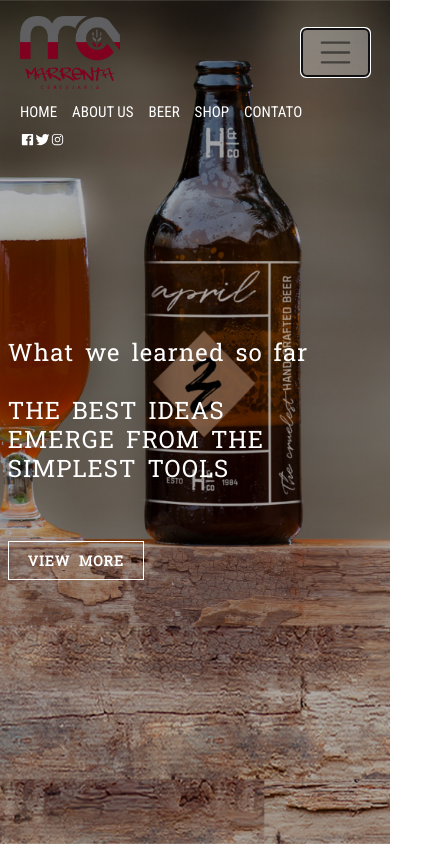
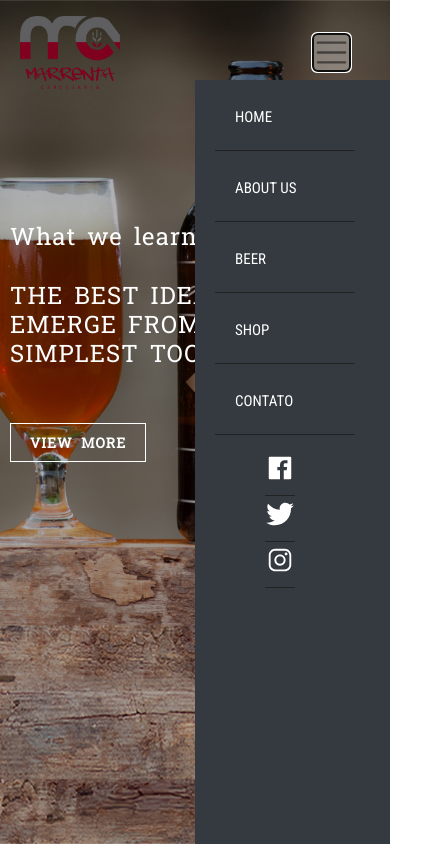
Before and after one commit to RobsonMattos/marrenta, a website: page marrenta_versao2/index.html in a window 390 px wide. Both pictures are taken after a click on the button 335 px from the left and 52 px from the top of the page. Shown: the top 844 px of the page, 425 px wide, since content can reach past the window. Drawn offline with nearby package versions, Linux system fonts and the light colour scheme.

Commit message:
mudanças de responsividade

```diff
--- a/marrenta_versao2/css/queries.css
+++ b/marrenta_versao2/css/queries.css
@@ -10,14 +10,70 @@
     .nav-link {
         display: contents;
     }
+
+    .item-menu-header {
+        padding-top: 10%;
+        padding-bottom: 10%;
+    }
+
     .text-box {
-        left: 2%;
-        top: 40%;
+        /* left: 2%;
+        top: 40%; */
+        position: inherit;
+        margin-left: 10px;
+        margin-top: 30%;
     }
 
     .text-box .heading-priary-main {
         font-size: 90%;
         margin-top: 30px;
+    }
+
+    .offcanvas-collapse {
+        position: fixed;
+        top: 80px;
+        bottom: 0;
+        left: 100%;
+        /* right: 100%; */
+        width: 50%;
+        height: 100%;
+        padding-right: 1rem;
+        padding-left: 1rem;
+        overflow-y: auto;
+        visibility: hidden;
+        background-color: #343a40;
+        transition-timing-function: ease-in-out;
+        transition-duration: .3s;
+        transition-property: left, visibility;
+        /* transition-property: right, visibility; */
+    }
+
+    .open {
+        left: 70%;
+        /* right: 0; */
+        visibility: visible;
+    }
+
+    .nav {
+        display: block;
+    }
+
+    .nav-item {
+        border-bottom: 1px solid #222;
+        /* opacity: 0.7; */
+    }
+
+    .social-media {
+        display: flex;
+        padding-top: 15px;
+        font-size: 30px;
+    }
+
+    .social-media li {
+        margin-right: 10%;
+    }
+    .social-media li a {
+        font-size: 100%;
     }
 }
 
@@ -34,7 +90,78 @@
 }
 
 @media only screen and (max-width: 639px) {
+    header  {
+        background-position: 77% 0px;
+    }
+
+    .navbar-toggler {
+        padding: 0 0;
+        margin-right: 20px;
+    }
+
+    .open {
+        left: 50%;
+        /* right: 0; */
+        visibility: visible;
+    }
+
+    .text-box {
+        position: inherit;
+        margin-left: 10px;
+    }
+
+    .row {
+        display: inherit;
+
+    }
+
     .text-box .heading-priary-main {
         font-size: 50%;
     }
+
+    .item-menu-header {
+        /* margin-bottom: 15px; */
+        padding: 20px 20px;
+    }
+
+    .nav {
+        display: block;
+    }
+
+    .nav-item {
+        border-bottom: 1px solid #222;
+        /* opacity: 0.7; */
+    }
+
+    .social-media {
+        display: flex;
+        padding-top: 15px;
+        font-size: 30px;
+    }
+
+    .social-media li {
+        margin-left: 50px;
+    }
+    .social-media li a {
+        font-size: 100%;
+    }
+
+    .col-8 {
+        max-width: 100%;
+    }
+
+    .detalhe-section .imagem-detalhe {
+        display: flex;
+        flex-flow: column nowrap;
+        margin-left: 50%;
+        margin-top: 30px;
+        padding-left: 0;
+        padding-right: 20px;
+        width: 300%;
+        height: auto;
+    }
+
+    .detail-item {
+        left: -20px;
+    }
 }
--- a/marrenta_versao2/index.html
+++ b/marrenta_versao2/index.html
@@ -22,11 +22,10 @@
             <a class="navbar-brand" href="#">
                 <img id="img-logo" src="img/logo-marrenta.png" class="d-inline-block align-top" alt="">
             </a>
-            <button class="navbar-toggler" type="button" data-toggle="collapse" data-target="#navbarNavDropdown"
-                aria-controls="navbarNavDropdown" aria-expanded="false" aria-label="Toggle navigation">
+            <button class="navbar-toggler p-0 border-0" type="button" data-toggle="offcanvas">
                 <span class="navbar-toggler-icon"></span>
             </button>
-            <div id="navbarNavDropdown" class="collapse navbar-collapse justify-content-end">
+            <div id="navbarNavDropdown" class="navbar-collapse offcanvas-collapse justify-content-end">
                 <ul class="nav">
                     <li class="nav-item item-menu-header">
                         <a class="nav-link js-home" href="#home">Home</a>
@@ -44,7 +43,7 @@
                         <a class="nav-link js-contato" href="#contato">Contato</a>
                     </li>
                 </ul>
-                <ul class="nav">
+                <ul class="nav social-media">
                     <li class="nav-item">
                         <a class="nav-link js-home" href="#home">
                             <ion-icon name="logo-facebook"></ion-icon>
@@ -90,7 +89,7 @@
                 <div class="bt_bb_border_style_none"></div>
                 <div class="col">
                     <div class="row">
-                        <div class="col">
+                        <div class="col detail-item">
                             <div class="row">
                                 <div class="col-3">
                                     <a href="#" target="_self" class="bt_bb_icon_holder"><img class="icon-detalhe" src="./img/beer-mug.png"
@@ -108,7 +107,7 @@
                                 </div>
                             </div>
                         </div>
-                        <div class="col">
+                        <div class="col detail-item">
                             <div class="row">
                                 <div class="col-3">
                                     <a href="#" target="_self" class="bt_bb_icon_holder">
@@ -131,7 +130,7 @@
                 </div> <!-- fim col 4 -->
                 <div class="col">
                     <div class="row">
-                        <div class="col">
+                        <div class="col detail-item">
                             <div class="row">
                                 <div class="col-3">
                                     <a href="#" target="_self" class="bt_bb_icon_holder">
@@ -150,7 +149,7 @@
                                 </div>
                             </div>
                         </div>
-                        <div class="col">
+                        <div class="col detail-item">
                             <div class="row">
                                 <div class="col-3">
                                     <a href="#" target="_self" class="bt_bb_icon_holder"><img class="icon-detalhe" src="./img/tuba.png"
@@ -340,6 +339,7 @@
         crossorigin="anonymous"></script>
     <script src="./js/jquery.waypoints.min.js"></script>
     <script src="./js/script.js"></script>
+    <script src="./js/offcanvas.js"></script>
 </body>
 
 </html>
--- /dev/null
+++ b/marrenta_versao2/js/offcanvas.js
@@ -0,0 +1,8 @@
+$(function () {
+  'use strict'
+
+  $('[data-toggle="offcanvas"]').on('click', function () {
+    $('.offcanvas-collapse').toggleClass('open');
+    // $('.text-box').addClass('off');
+  })
+})
--- a/marrenta_versao2/sass/layout/_header.scss
+++ b/marrenta_versao2/sass/layout/_header.scss
@@ -15,11 +15,6 @@ header {
       margin-right: 15px;
     }
   }
-}
-
-.menu {
-  display: flex;
-  margin-left: 150px;
 }
 
 .text-box {
@@ -49,7 +44,7 @@ header {
 
   .vazio {
     width: 20px;
-    height: 70px;
+    height: 8%;
   }
 
   .bt_bb_link {
@@ -86,3 +81,7 @@ header {
     width: 120px;
   }
 }
+
+// .off {
+//   visibility: hidden;
+// }
```
Also changed, not shown: marrenta_versao2/css/style.css.
